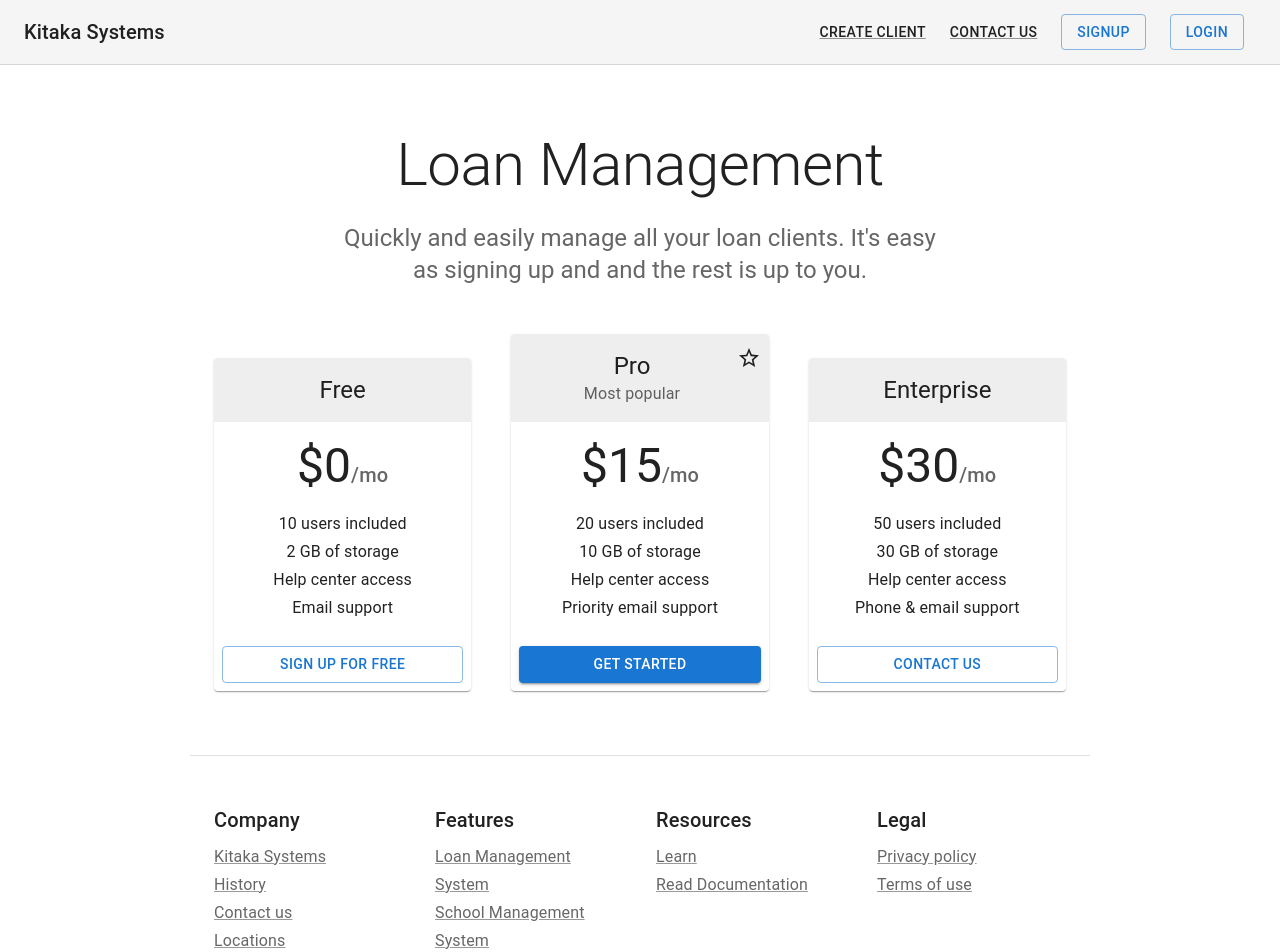
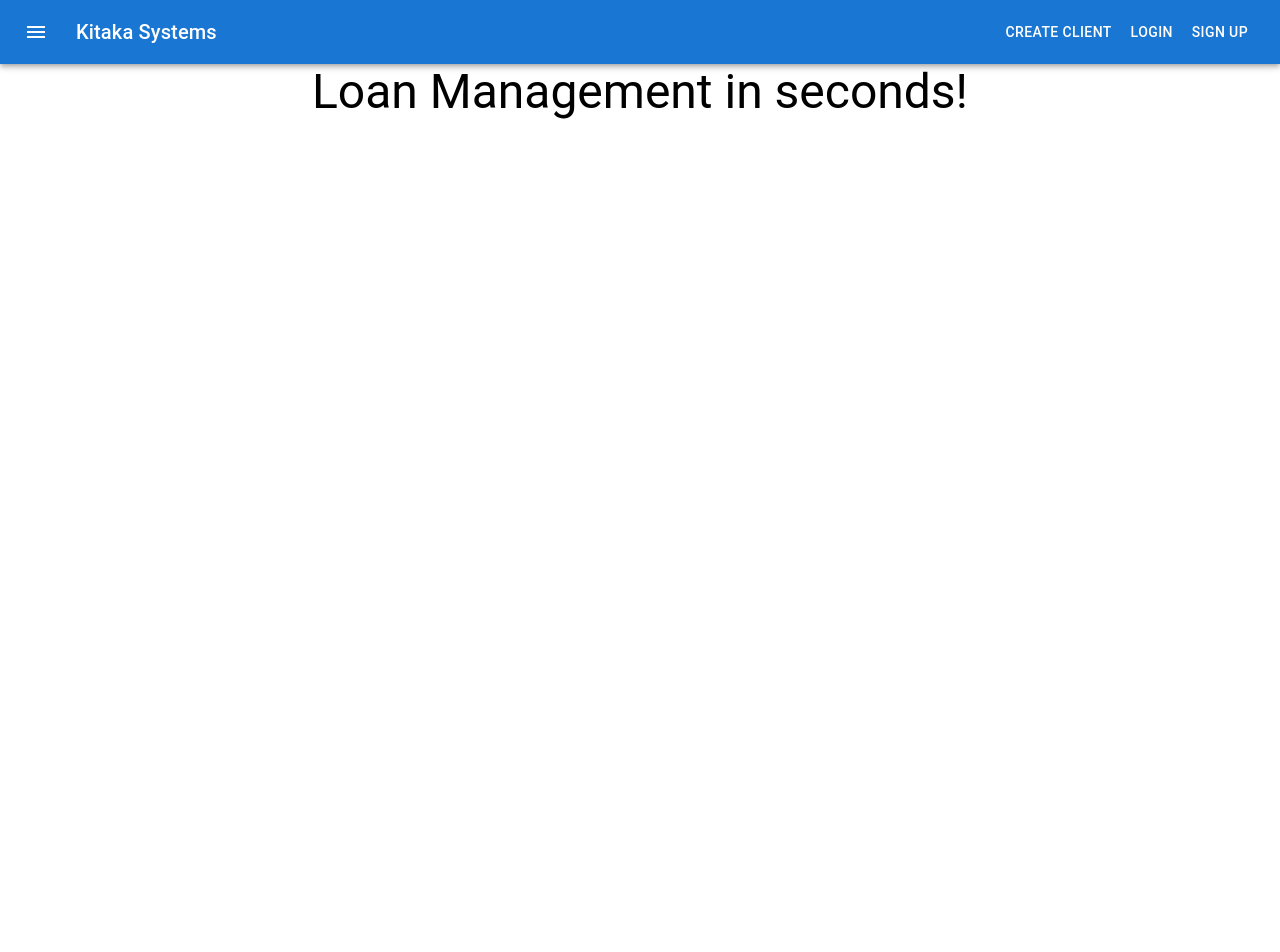
Before and after one commit to kitakagrace/win, a React (Create React App) app: page / in a window 1280 px wide. Shown: the top 952 px of the page. After the commit the page ends 800 px from the top, so only its background shows below. Built offline with nearby package versions, Linux system fonts and the light colour scheme.

Commit message:
Made Menu component for ease of use

```diff
--- a/src/pages/Home.js
+++ b/src/pages/Home.js
@@ -1,254 +1,13 @@
-import * as React from 'react';
-import AppBar from '@mui/material/AppBar';
-import Box from '@mui/material/Box';
-import Button from '@mui/material/Button';
-import Card from '@mui/material/Card';
-import CardActions from '@mui/material/CardActions';
-import CardContent from '@mui/material/CardContent';
-import CardHeader from '@mui/material/CardHeader';
-import CssBaseline from '@mui/material/CssBaseline';
-import Grid from '@mui/material/Grid';
-import StarIcon from '@mui/icons-material/StarBorder';
-import Toolbar from '@mui/material/Toolbar';
 import Typography from '@mui/material/Typography';
-import Link from '@mui/material/Link';
-import GlobalStyles from '@mui/material/GlobalStyles';
-import Container from '@mui/material/Container';
+import Menu from './Menu'
 
-
-function Copyright(props) {
+export default function Types() {
   return (
-    <Typography variant="body2" color="text.secondary" align="center" {...props}>
-      {'Copyright © '}
-      <Link color="inherit" href="https://mui.com/">
-        Kitaka Systems
-      </Link>{' '}
-      {new Date().getFullYear()}
-      {'.'}
-    </Typography>
+    <div>
+      <Menu/>
+      <Typography variant="h3" gutterBottom component="div" align='center'>
+        Loan Management in seconds!
+      </Typography>
+   </div>
   );
 }
-
-const tiers = [
-  {
-    title: 'Free',
-    price: '0',
-    description: [
-      '10 users included',
-      '2 GB of storage',
-      'Help center access',
-      'Email support',
-    ],
-    buttonText: 'Sign up for free',
-    buttonVariant: 'outlined',
-  },
-  {
-    title: 'Pro',
-    subheader: 'Most popular',
-    price: '15',
-    description: [
-      '20 users included',
-      '10 GB of storage',
-      'Help center access',
-      'Priority email support',
-    ],
-    buttonText: 'Get started',
-    buttonVariant: 'contained',
-  },
-  {
-    title: 'Enterprise',
-    price: '30',
-    description: [
-      '50 users included',
-      '30 GB of storage',
-      'Help center access',
-      'Phone & email support',
-    ],
-    buttonText: 'Contact us',
-    buttonVariant: 'outlined',
-  },
-];
-
-const footers = [
-  {
-    title: 'Company',
-    description: ['Kitaka Systems', 'History', 'Contact us', 'Locations'],
-  },
-  {
-    title: 'Features',
-    description: [
-      'Loan Management System',
-      'School Management System'
-    ],
-  },
-  {
-    title: 'Resources',
-    description: ['Learn', 'Read Documentation'],
-  },
-  {
-    title: 'Legal',
-    description: ['Privacy policy', 'Terms of use'],
-  },
-];
-
-function PricingContent() {
-  return (
-    <React.Fragment>
-      <GlobalStyles styles={{ ul: { margin: 0, padding: 0, listStyle: 'none' } }} />
-      <CssBaseline />
-      <AppBar
-        position="static"
-        color="default"
-        elevation={0}
-        sx={{ borderBottom: (theme) => `1px solid ${theme.palette.divider}` }}
-      >
-        <Toolbar sx={{ flexWrap: 'wrap' }}>
-          <Typography variant="h6" color="inherit" noWrap sx={{ flexGrow: 1 }}>
-            Kitaka Systems
-          </Typography>
-          <nav>
-            <Link
-              variant="button"
-              color="text.primary"
-              href="/createclient"
-              sx={{ my: 1, mx: 1.5 }}
-            >
-              Create Client
-            </Link>
-            <Link
-              variant="button"
-              color="text.primary"
-              href="/contact"
-              sx={{ my: 1, mx: 1.5 }}
-            >
-              Contact Us
-            </Link>
-          </nav>
-          <Button href="register" variant="outlined" sx={{ my: 1, mx: 1.5 }}>
-            SignUp
-          </Button>
-          <Button href="login" variant="outlined" sx={{ my: 1, mx: 1.5 }}>
-            Login
-          </Button>
-        </Toolbar>
-      </AppBar>
-      {/* Hero unit */}
-      <Container disableGutters maxWidth="sm" component="main" sx={{ pt: 8, pb: 6 }}>
-        <Typography
-          component="h1"
-          variant="h2"
-          align="center"
-          color="text.primary"
-          gutterBottom
-        >
-          Loan Management
-        </Typography>
-        <Typography variant="h5" align="center" color="text.secondary" component="p">
-          Quickly and easily manage all your loan clients. It&apos;s easy as signing up and and the rest is up to you.
-        </Typography>
-      </Container>
-      {/* End hero unit */}
-      <Container maxWidth="md" component="main">
-        <Grid container spacing={5} alignItems="flex-end">
-          {tiers.map((tier) => (
-            // Enterprise card is full width at sm breakpoint
-            <Grid
-              item
-              key={tier.title}
-              xs={12}
-              sm={tier.title === 'Enterprise' ? 12 : 6}
-              md={4}
-            >
-              <Card>
-                <CardHeader
-                  title={tier.title}
-                  subheader={tier.subheader}
-                  titleTypographyProps={{ align: 'center' }}
-                  action={tier.title === 'Pro' ? <StarIcon /> : null}
-                  subheaderTypographyProps={{
-                    align: 'center',
-                  }}
-                  sx={{
-                    backgroundColor: (theme) =>
-                      theme.palette.mode === 'light'
-                        ? theme.palette.grey[200]
-                        : theme.palette.grey[700],
-                  }}
-                />
-                <CardContent>
-                  <Box
-                    sx={{
-                      display: 'flex',
-                      justifyContent: 'center',
-                      alignItems: 'baseline',
-                      mb: 2,
-                    }}
-                  >
-                    <Typography component="h2" variant="h3" color="text.primary">
-                      ${tier.price}
-                    </Typography>
-                    <Typography variant="h6" color="text.secondary">
-                      /mo
-                    </Typography>
-                  </Box>
-                  <ul>
-                    {tier.description.map((line) => (
-                      <Typography
-                        component="li"
-                        variant="subtitle1"
-                        align="center"
-                        key={line}
-                      >
-                        {line}
-                      </Typography>
-                    ))}
-                  </ul>
-                </CardContent>
-                <CardActions>
-                  <Button fullWidth variant={tier.buttonVariant}>
-                    {tier.buttonText}
-                  </Button>
-                </CardActions>
-              </Card>
-            </Grid>
-          ))}
-        </Grid>
-      </Container>
-      {/* Footer */}
-      <Container
-        maxWidth="md"
-        component="footer"
-        sx={{
-          borderTop: (theme) => `1px solid ${theme.palette.divider}`,
-          mt: 8,
-          py: [3, 6],
-        }}
-      >
-        <Grid container spacing={4} justifyContent="space-evenly">
-          {footers.map((footer) => (
-            <Grid item xs={6} sm={3} key={footer.title}>
-              <Typography variant="h6" color="text.primary" gutterBottom>
-                {footer.title}
-              </Typography>
-              <ul>
-                {footer.description.map((item) => (
-                  <li key={item}>
-                    <Link href="#" variant="subtitle1" color="text.secondary">
-                      {item}
-                    </Link>
-                  </li>
-                ))}
-              </ul>
-            </Grid>
-          ))}
-        </Grid>
-        <Copyright sx={{ mt: 5 }} />
-      </Container>
-      {/* End footer */}
-    </React.Fragment>
-  );
-}
-
-export default function Pricing() {
-  return <PricingContent />;
-}
--- a/src/pages/Login.js
+++ b/src/pages/Login.js
@@ -10,7 +10,8 @@ import Box from '@mui/material/Box';
 import Grid from '@mui/material/Grid';
 import GroupAddOutlinedIcon from '@mui/icons-material/GroupAddOutlined';
 
-import React, { useState } from "react";
+
+import React, { useState} from "react";
 import { signInWithEmailAndPassword } from "firebase/auth";
 import {auth} from '../firebase'
 
@@ -33,7 +34,6 @@ function Copyright(props) {
 const theme = createTheme();
 
 export default function Register() {
-
   const [email, setEmail] = useState("");
   const [password, setPassword] = useState("");
 
--- a/src/pages/Menu.js
+++ b/src/pages/Menu.js
@@ -0,0 +1,34 @@
+import * as React from 'react';
+import AppBar from '@mui/material/AppBar';
+import Box from '@mui/material/Box';
+import Toolbar from '@mui/material/Toolbar';
+import Typography from '@mui/material/Typography';
+import Button from '@mui/material/Button';
+import IconButton from '@mui/material/IconButton';
+import MenuIcon from '@mui/icons-material/Menu';
+
+export default function ButtonAppBar() {
+  return (
+    <Box sx={{ flexGrow: 1 }}>
+      <AppBar position="static">
+        <Toolbar>
+          <IconButton
+            size="large"
+            edge="start"
+            color="inherit"
+            aria-label="menu"
+            sx={{ mr: 2 }}
+          >
+            <MenuIcon />
+          </IconButton>
+          <Typography variant="h6" component="div" sx={{ flexGrow: 1 }}>
+            Kitaka Systems
+          </Typography>
+          <Button color="inherit" href = '/createclient'>Create Client</Button>
+          <Button color="inherit" href = '/login'>Login</Button>
+          <Button color="inherit" href = '/register'>Sign up</Button>
+        </Toolbar>
+      </AppBar>
+    </Box>
+  );
+}
```
